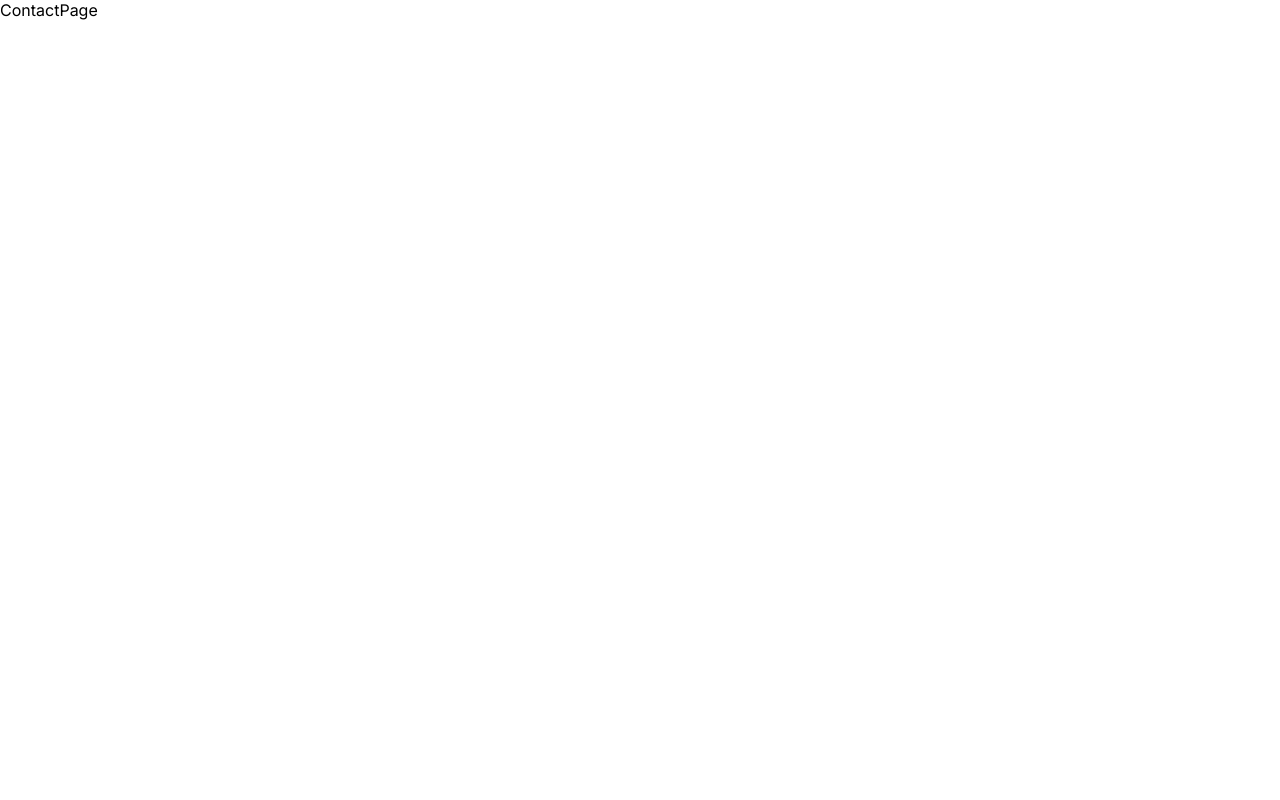
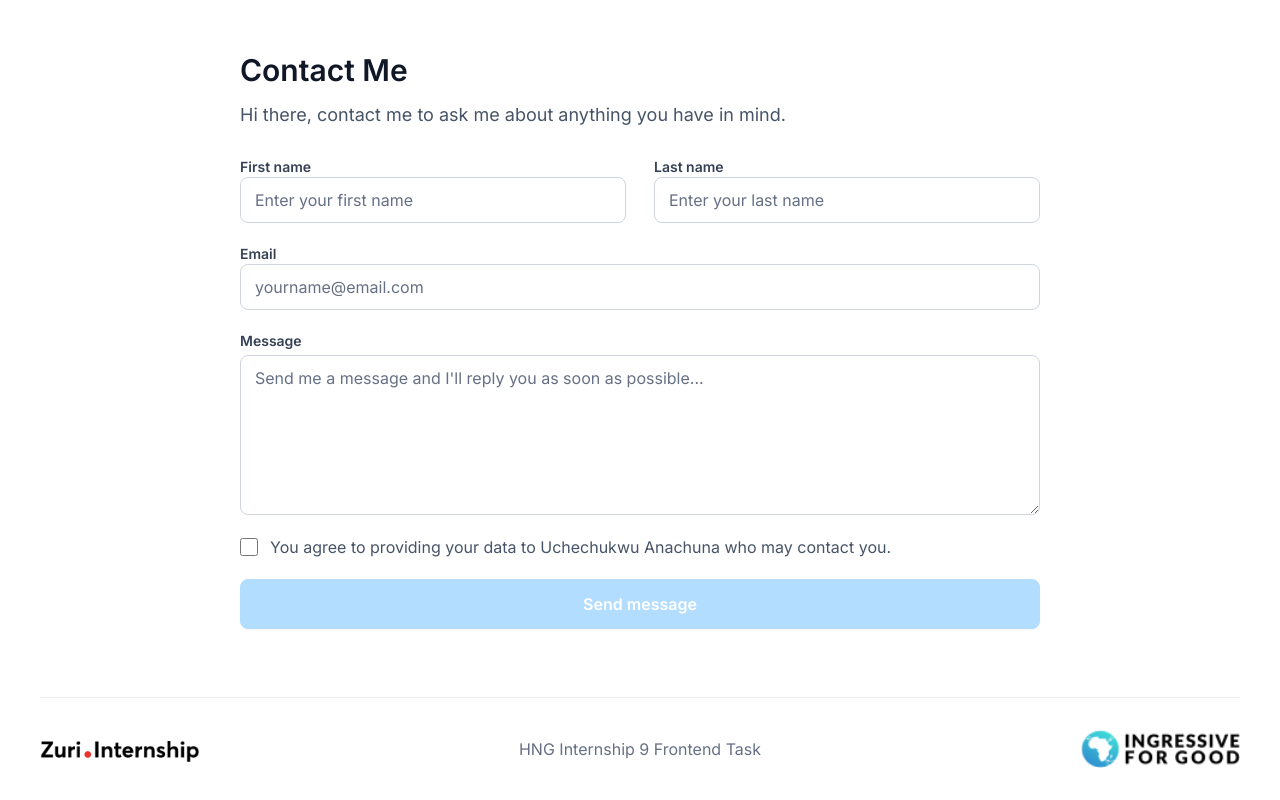
Before and after one commit to henzyd/Zuri-Profile_Page, a React (Create React App) app: page /contact in a window 1280 px wide. Built offline with nearby package versions, Linux system fonts and the light colour scheme.

Commit message:
Finished project

```diff
--- a/src/App.css
+++ b/src/App.css
@@ -213,6 +213,7 @@ footer {
   align-items: center;
   justify-content: space-between;
   width: 100%;
+  /* display: none; */
   max-width: 1200px;
   padding: 2rem 0 2rem 0;
 }
@@ -277,6 +278,11 @@ footer p {
   .avatar-share-button {
     margin-right: 0;
   }
+
+  #twitter,
+  #slack {
+    font-size: 18px;
+  }
 }
 
 @media screen and (max-width: 920px) {
--- a/src/App.js
+++ b/src/App.js
@@ -1,8 +1,8 @@
 import "./App.css";
 import { Route, Routes } from "react-router-dom";
 
-import ProfilePage from "./pages/ProfilePage";
-import ContactPage from "./pages/ContactPage";
+import ProfilePage from "./Pages/ProfilePage";
+import ContactPage from "./Pages/ContactPage";
 
 function App() {
   const user_profile_details = [
--- a/src/index.js
+++ b/src/index.js
@@ -2,6 +2,7 @@ import React from "react";
 import ReactDOM from "react-dom/client";
 import App from "./App";
 import { BrowserRouter } from "react-router-dom";
+import "./index.css";
 // import reportWebVitals from "./reportWebVitals";
 
 const root = ReactDOM.createRoot(document.querySelector("#root"));
--- /dev/null
+++ b/src/pages/ContactPage.css
@@ -0,0 +1,74 @@
+/* #message::-webkit-scrollbar-track {
+  -webkit-box-shadow: inset 0 0 6px rgba(0, 0, 0, 0.3);
+  border-radius: 10px;
+  background-color: #f5f5f5;
+}
+
+#message::-webkit-scrollbar {
+  width: 12px;
+  background-color: #f5f5f5;
+}
+
+#message::-webkit-scrollbar-thumb {
+  border-radius: 10px;
+  -webkit-box-shadow: inset 0 0 6px rgba(0, 0, 0, 0.3);
+  background-color: #d62929;
+} */
+
+/* #email {
+} */
+
+/* #check_btn {
+  border: 1px solid #1570ef;
+  border-radius: 6px;
+}
+
+#check_btn:focus {
+  background: #ffffff;
+  border: 1px solid #84caff;
+  box-shadow: 0px 0px 0px 4px #d1e9ff;
+  border-radius: 6px;
+} */
+
+#check_btn:default {
+  background: #f2f4f7;
+  border: 1px solid #d0d5dd;
+  border-radius: 6px;
+}
+
+#btn__submit:default {
+  background: #1570ef;
+  border: 1px solid #1570ef;
+  box-shadow: 0px 1px 2px rgba(16, 24, 40, 0.05);
+}
+
+#btn__submit:hover {
+  background: #175cd3;
+  border: 1px solid #175cd3;
+  box-shadow: 0px 1px 2px rgba(16, 24, 40, 0.05);
+}
+
+#btn__submit:focus {
+  background: #1570ef;
+  outline: 1px solid #1570ef;
+  box-shadow: 0px 1px 2px rgba(16, 24, 40, 0.05), 0px 0px 0px 4px #d1e9ff;
+}
+
+#btn__submit:disabled {
+  background: #b2ddff;
+  border: 1px solid #b2ddff;
+  box-shadow: 0px 1px 2px rgba(16, 24, 40, 0.05);
+}
+
+/* #message:focus-visible {
+  border: 1px solid #f89687;
+  box-shadow: 0px 1px 2px rgba(16, 24, 40, 0.05);
+} */
+
+#message:focus-visible,
+#first_name:focus-visible,
+#last_name:focus-visible,
+#email:focus-visible {
+  border: 1px solid #84caff;
+  box-shadow: 0px 1px 2px rgba(16, 24, 40, 0.05);
+}
--- a/src/pages/ContactPage.jsx
+++ b/src/pages/ContactPage.jsx
@@ -1,7 +1,173 @@
 import React from "react";
+import { useState } from "react";
+import Footer from "../components/Footer";
+import "./ContactPage.css";
 
 const ContactPage = () => {
-  return <div>ContactPage</div>;
+  const name = "Uchechukwu Anachuna";
+
+  const [btn, setBtn] = useState("disabled");
+  const [messageError, setMessageError] = useState("hidden");
+  // const [emailError, setEmailError] = useState("hidden");
+  // const [btnCursor, setBtnCursor] = useState("cursor-pointer");
+
+  function onChecked(e) {
+    if (e.target.checked === true) {
+      setBtn("");
+    } else {
+      setBtn("disabled");
+    }
+  }
+
+  const messageArea = document.querySelector("#message");
+  // messageArea.addEventListener("focus", () => {
+  //   if (messageArea.value.length === 0) {
+  //     messageArea.style.borderColor = "#f89687";
+  //     messageArea.style.boxShadow =
+  //       "0px 1px 2px rgba(16, 24, 40, 0.05), 0px 0px 0px 4px #ffd3cc";
+  //   }
+  // });
+
+  function onFormSubmit(e) {
+    e.preventDefault();
+    if (messageArea.value.length === 0) {
+      setMessageError("");
+    } else {
+      setMessageError("hidden");
+      e.currentTarget.submit();
+    }
+  }
+
+  return (
+    <div
+      style={{
+        minHeight: "100vh",
+        display: "flex",
+        flexDirection: "column",
+        alignItems: "center",
+        justifyContent: "space-between",
+        paddingRight: "20px",
+        paddingLeft: "20px",
+      }}
+    >
+      <div className="pt-12 w-[800px] Tablet:w-[650px] LargePhones:w-[550px] TheRest:w-[100%]">
+        <h1
+          className="font-semibold text-Gray-Gray900"
+          style={{ fontSize: "30px" }}
+        >
+          Contact Me
+        </h1>
+        <p className="text-Gray-Gray600 pt-2" style={{ fontSize: "18px" }}>
+          Hi there, contact me to ask me about anything you have in mind.
+        </p>
+        <form
+          action=""
+          method="get"
+          className="flex flex-col gap-5 w-full mt-7"
+          onSubmit={onFormSubmit}
+        >
+          <div className="w-full grid grid-rows-1 grid-flow-col gap-7 TheRest:grid-rows-2">
+            <div className="w-full flex flex-col">
+              <label
+                className="text-Gray-Gray700 font-semibold"
+                style={{ fontSize: "14px" }}
+                htmlFor="first_name"
+              >
+                First name
+              </label>
+              <input
+                className="rounded-lg text-Gray-Gray900 py-[10px] px-[14px] border border-Gray-Gray300 placeholder:text-Gray-Gray500 outline-0"
+                style={{ fontSize: "16px" }}
+                type="text"
+                id="first_name"
+                placeholder="Enter your first name"
+              />
+            </div>
+            <div className="w-full flex flex-col">
+              <label
+                className="text-Gray-Gray700 font-semibold"
+                style={{ fontSize: "14px" }}
+                htmlFor="last_name"
+              >
+                Last name
+              </label>
+              <input
+                className="rounded-lg text-Gray-Gray900 border border-Gray-Gray300 py-[10px] px-[14px] placeholder:text-Gray-Gray500 outline-0"
+                style={{ fontSize: "16px" }}
+                type="text"
+                id="last_name"
+                placeholder="Enter your last name"
+              />
+            </div>
+          </div>
+          <div className="w-full flex flex-col">
+            <label
+              className="text-Gray-Gray700 font-semibold"
+              style={{ fontSize: "14px" }}
+              htmlFor="email"
+            >
+              Email
+            </label>
+            <input
+              className="rounded-lg text-Gray-Gray900 border border-Gray-Gray300 py-[10px] px-[14px] placeholder:text-Gray-Gray500 outline-0"
+              style={{ fontSize: "16px" }}
+              type="email"
+              id="email"
+              placeholder="yourname@email.com"
+            />
+          </div>
+          <div className="w-full flex flex-col gap-1">
+            <label
+              className="text-Gray-Gray700 font-semibold"
+              style={{ fontSize: "14px" }}
+              htmlFor="message"
+            >
+              Message
+            </label>
+            <textarea
+              className="rounded-lg text-Gray-Gray900 border border-Gray-Gray300 py-[10px] px-[14px] h-[10rem] placeholder:text-Gray-Gray500 outline-0"
+              type="text"
+              id="message"
+              placeholder="Send me a message and I'll reply you as soon as possible..."
+            ></textarea>
+            <small
+              className={`${messageError} text-[#F83F23] font-medium text-sm`}
+            >
+              Please enter a message
+            </small>
+          </div>
+
+          <div className="flex items-center gap-3">
+            <input
+              type="checkbox"
+              name="check"
+              id="check_btn"
+              className="cursor-pointer h-[18px] w-[18px] border border-Gray-Gray300 rounded-md"
+              onChange={onChecked}
+            />
+            <label
+              htmlFor="check_btn"
+              className="text-Gray-Gray600 font-normal"
+            >
+              {/* FiXME */}
+              You agree to providing your data to {name} who may contact you.
+            </label>
+          </div>
+
+          <input
+            className={`p-3 bg-Primary-Primary600 ${
+              btn === "" ? "cursor-pointer" : "cursor-not-allowed"
+            } text-white font-semibold rounded-lg`}
+            type="submit"
+            value="Send message"
+            id="btn__submit"
+            disabled={btn}
+          />
+        </form>
+      </div>
+      <Footer />
+    </div>
+  );
 };
 
 export default ContactPage;
--- a/tailwind.config.js
+++ b/tailwind.config.js
@@ -3,6 +3,34 @@ module.exports = {
   content: ["./src/**/*.{js,jsx,ts,tsx}"],
   theme: {
     extend: {
+      colors: {
+        Primary: {
+          Primary25: "#F5FAFF",
+          Primary50: "#EFF8FF",
+          Primary100: "#D1E9FF",
+          Primary200: "#B2DDFF",
+          Primary300: "#84CAFF",
+          Primary400: "#53B1FD",
+          Primary500: "#2E90FA",
+          Primary600: "#1570EF",
+          Primary700: "#175CD3",
+          Primary800: "#1849A9",
+          Primary900: "#194185",
+        },
+        Gray: {
+          Gray25: "#FCFCFD",
+          Gray50: "#F9FAFB",
+          Gray100: "#F2F4F7",
+          Gray200: "#EAECF0",
+          Gray300: "#D0D5DD",
+          Gray400: "#98A2B3",
+          Gray500: "#667085",
+          Gray600: "#475467",
+          Gray700: "#344054",
+          Gray800: "#1D2939",
+          Gray900: "#101828",
+        },
+      },
       screens: {
         SmallPhones: { min: " 220px", max: "380px" },
         // => @media (min-width: 320px) { ... }
@@ -13,7 +41,11 @@ module.exports = {
         // MediumPhones: "375px",
         // // => @media (min-width: 375px) { ... }
 
-        LargePhones: { min: "425px", max: "767px" },
+        TheRest: { max: "620px" },
+
+        // LargePhones: { min: "425px", max: "767px" },
+        // // => @media (min-width: 425px) { ... }
+        LargePhones: { min: "621px", max: "767px" },
         // => @media (min-width: 425px) { ... }
 
         Tablet: { min: "768px", max: "1023px" },
```
